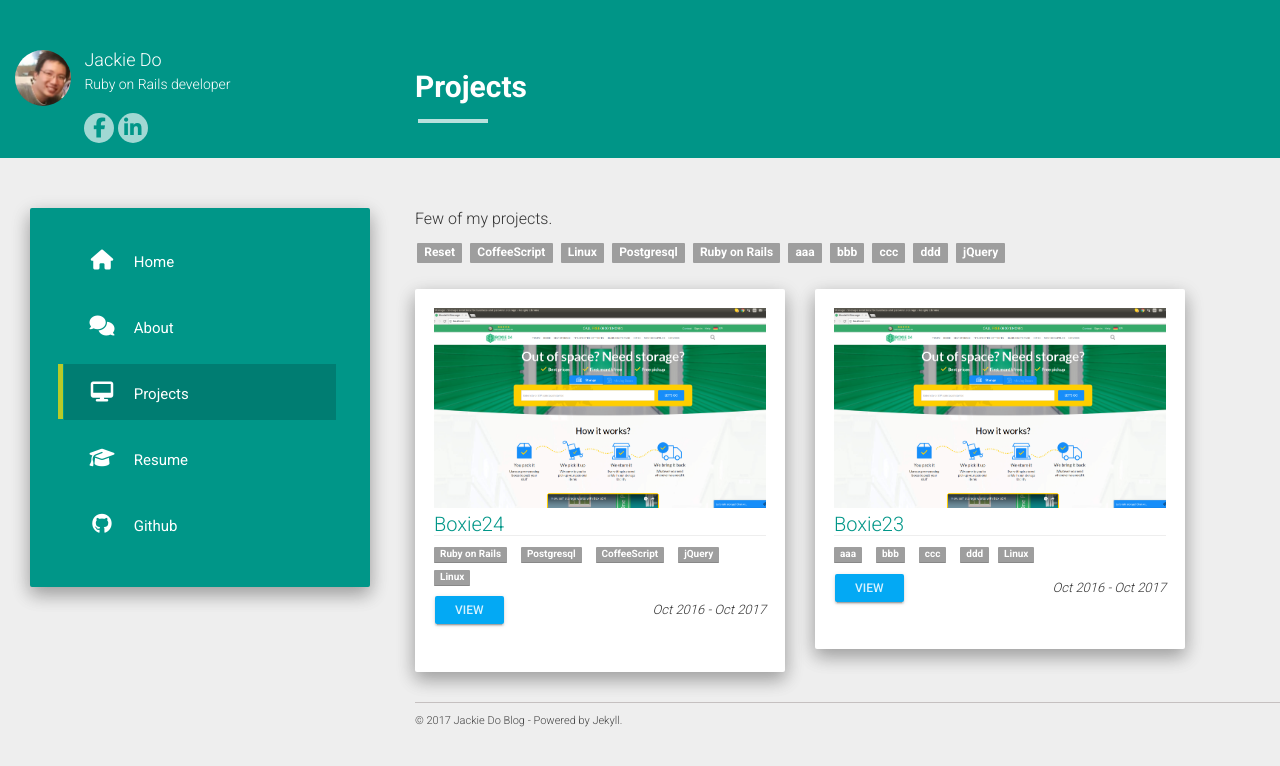
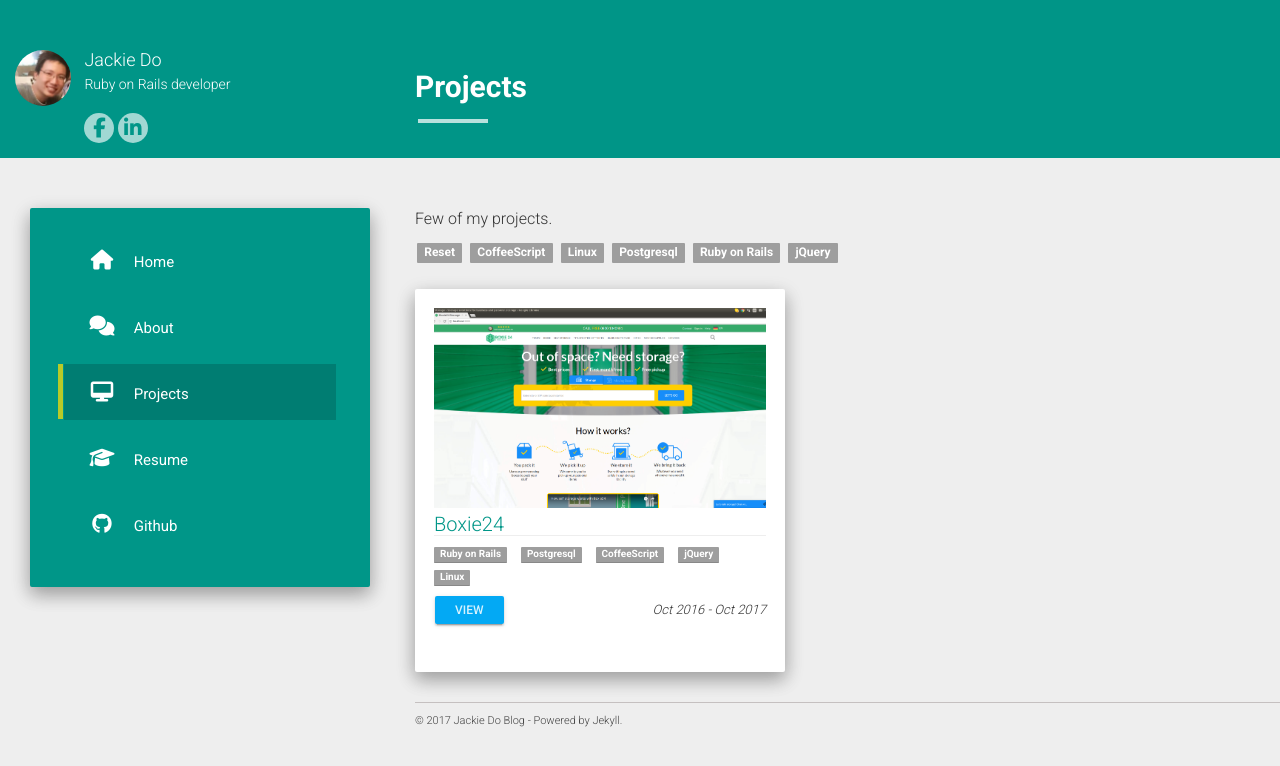
Before and after one commit to jackiedo91/jackie_do_blog, a Jekyll site: the page built from projects.md, in a window 1280 px wide. Shown: the top 766 px of the page. Built offline with Jekyll 4.4.1, drawn with Linux system fonts in a browser that asks for light colours; nearby versions of some CDN libraries.

Commit message:
remove boxie23

```diff
--- a/_data/projects.json
+++ b/_data/projects.json
@@ -5,12 +5,5 @@
 		"url": "https://www.boxie24.com/",
 		"date": "Oct 2016 - Oct 2017",
 		"tags": ["Ruby on Rails", "Postgresql", "CoffeeScript", "jQuery", "Linux"]
-	},
-	{
-		"name": "Boxie23",
-		"image": "boxie24.png",
-		"url": "https://www.boxie24.com/",
-		"date": "Oct 2016 - Oct 2017",
-		"tags": ["aaa", "bbb", "ccc", "ddd", "Linux"]
 	}
 ]
```
